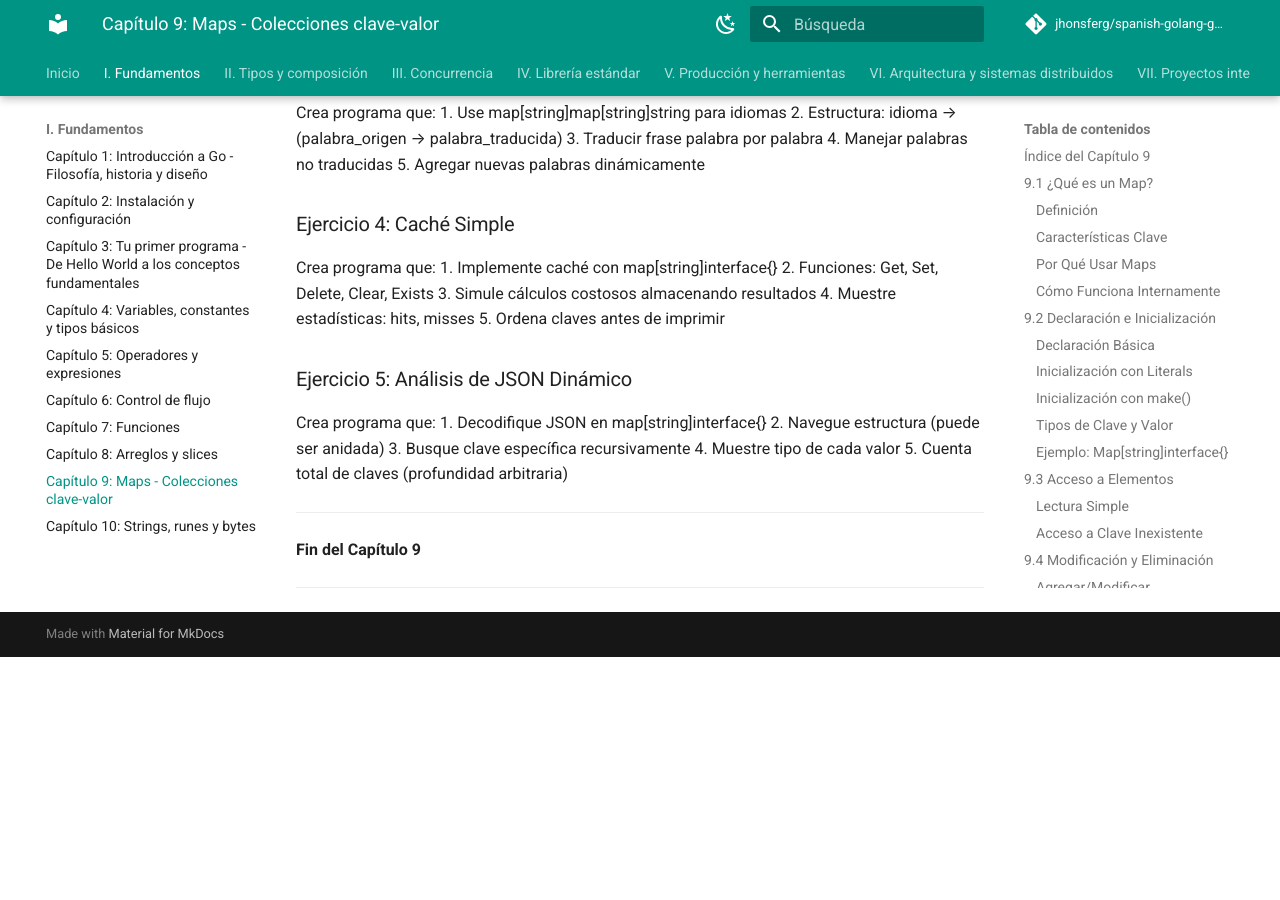
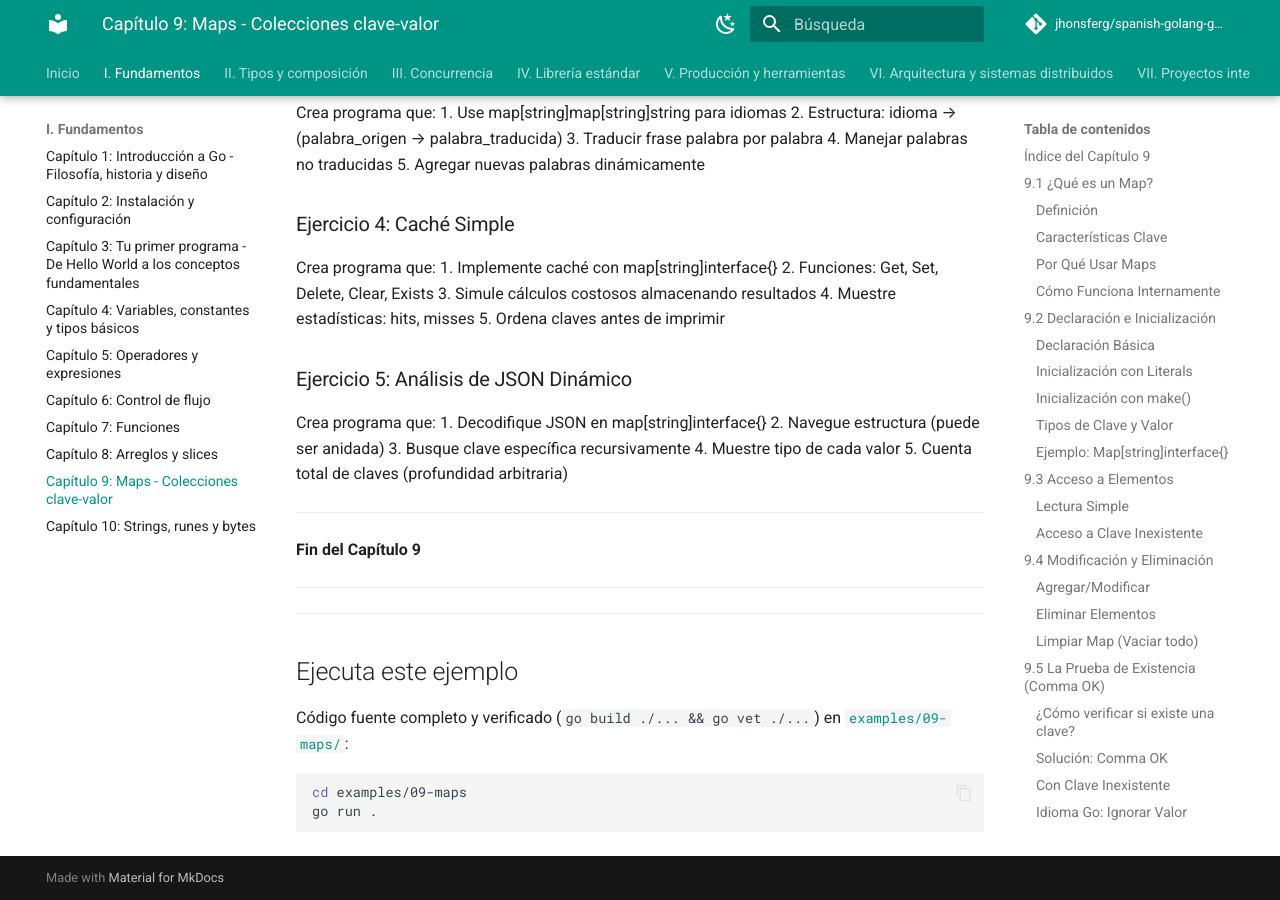
Before and after one commit to jhonsferg/spanish-golang-guide, an MkDocs documentation site: the page built from docs/01-fundamentos/09-maps.md, in a window 1280 px wide and 900 px high, scrolled down 16151 px. Built offline with MkDocs 1.6.1 and Material for MkDocs 9.7.7, drawn with Linux system fonts in a browser that asks for light colours; comment, search, counter and statistics services are not loaded; before the commit the page ends 16808 px from its top, so only the background shows below that.

Commit message:
docs: enlazar ejemplo ejecutable en el capítulo 9

````diff
--- a/docs/01-fundamentos/09-maps.md
+++ b/docs/01-fundamentos/09-maps.md
@@ -853,3 +853,16 @@
 **Fin del Capítulo 9**
 
 ---
+
+
+---
+
+## Ejecuta este ejemplo
+
+Código fuente completo y verificado (`go build ./... && go vet ./...`) en
+[`examples/09-maps/`](https://github.com/jhonsferg/spanish-golang-guide/tree/main/examples/09-maps):
+
+```bash
+cd examples/09-maps
+go run .
+```
````
